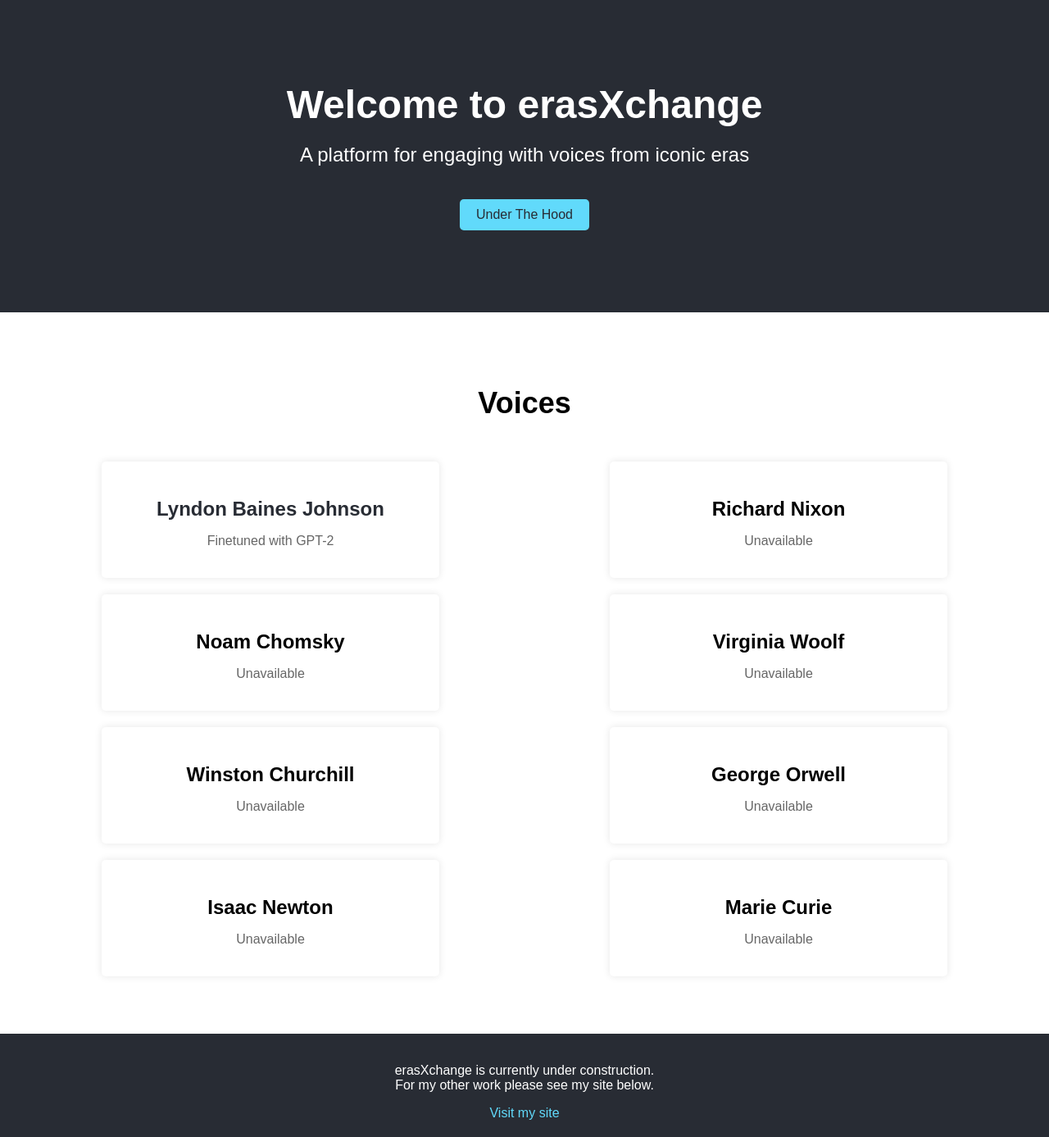
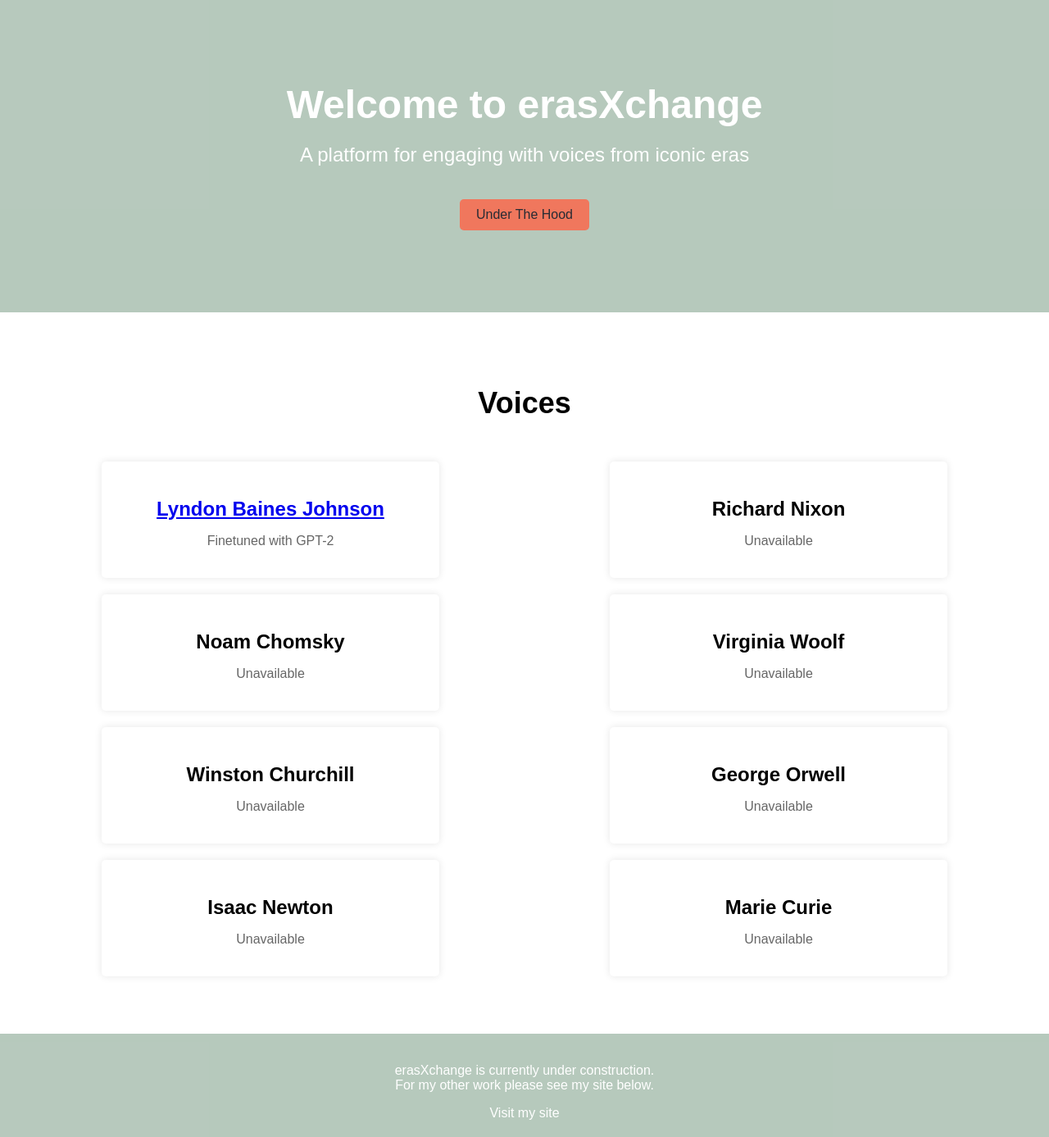
Before and after one commit to kanepickrell/eras, a React (Create React App) app in the folder frontend/: page / in a window 1280 px wide. Shown: the whole page at 82% size. Built offline with nearby package versions, Linux system fonts and the light colour scheme.

Commit message:
updated frontend with hero and connec with lbj page again

```diff
--- a/frontend/src/landingStyles.css
+++ b/frontend/src/landingStyles.css
@@ -12,7 +12,7 @@
 
 /* Hero Section */
 .hero-section {
-    background-color: #282c34;
+    background-color: rgba(122, 159, 134, 0.5);
     color: white;
     padding: 100px 20px;
 }
@@ -28,14 +28,13 @@
 }
 
 .hero-button {
-    background-color: #61dafb;
+    background-color: rgba(255, 99, 71, 0.8);
     color: #282c34;
     padding: 10px 20px;
     border: none;
     border-radius: 5px;
     cursor: pointer;
     font-size: 16px;
-    text-decoration: none;
 }
 
 .hero-button:hover {
@@ -79,18 +78,9 @@
     color: #666;
 }
 
-.feature a {
-    color: #282c34;
-    text-decoration: none;
-}
-
-.feature a:hover {
-    text-decoration: none; /* Ensure the link remains non-underlined when hovered */
-}
-
 /* Footer */
 .footer {
-    background-color: #282c34;
+    background-color: rgba(122, 159, 134, 0.5);
     color: white;
     padding: 20px 0;
     position: relative;
@@ -99,7 +89,7 @@
 }
 
 .footer a {
-    color: #61dafb;
+    color: #ffffff;
     text-decoration: none;
 }
 
```
